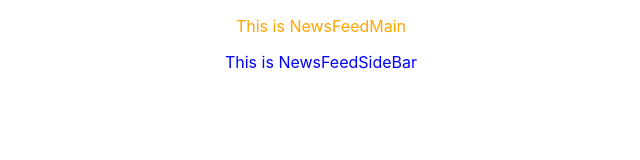
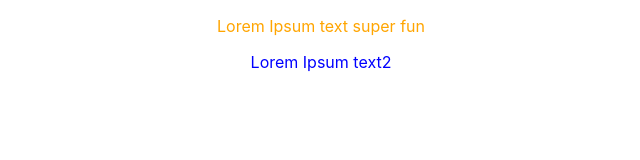
Before and after one commit to marcusjensen15/news-feed-main-component, a React (Create React App) app: page / in a window 1280 px wide. Shown: the top 160 px of the page, without its empty margins (319-959 px from the left). Built offline with nearby package versions, Linux system fonts and the light colour scheme.

Commit message:
pass dummy props to components

```diff
--- a/src/App.js
+++ b/src/App.js
@@ -19,29 +19,30 @@ class App extends React.Component {
   constructor(props){
     super(props);
     this.state = {
-      masterNewsList: [],
-      newsFeedMainData: {},
-      newsFeedbackSideBarData: {}
+      masterNewsList: testJsonObject,
+      newsFeedMainData: testJsonObject[0],
+      newsFeedbackSideBarData: [testJsonObject[1],testJsonObject[2]]
     };
   }
 
 
 
 
-  componentDidMount = async() => {
-  let masterList = testJsonObject;
-
-  await this.setState({masterNewsList: masterList})
-  await this.setState({newsFeedMainData: masterList[0]})
-  await this.setState({newsFeedbackSideBarData: masterList.slice(1,3)})
-  await console.log(this.state);
-}
+//   componentDidMount = async () => {
+//   let masterList = testJsonObject;
+//   // let masterListSlice = masterList.slice(1,3);
+//
+//    await this.setState({masterNewsList: masterList})
+//    await this.setState({newsFeedMainData: masterList[0]})
+//    await this.setState({newsFeedbackSideBarData: [masterList[1],masterList[2]] })
+//    await console.log(this.state);
+// }
 
 render(){
   return (
     <div className="App">
-      <NewsFeedMain/>
-      <NewsFeedSideBar/>
+      <NewsFeedMain newsFeedMainData={this.state.newsFeedMainData}/>
+      <NewsFeedSideBar newsFeedbackSideBarData={this.state.newsFeedbackSideBarData}/>
     </div>
     );
   }
--- a/src/components/NewsFeedMain.jsx
+++ b/src/components/NewsFeedMain.jsx
@@ -6,13 +6,8 @@ export default function NewsFeedMain(props){
 
 return(
   <div>
-    <p className="test1">This is NewsFeedMain</p>
+    <p className="test1">{props.newsFeedMainData.content}</p>
   </div>
 
 );
 }
-
-NewsFeedMain.propTypes = {
-
-
-};
--- a/src/components/NewsFeedSideBar.jsx
+++ b/src/components/NewsFeedSideBar.jsx
@@ -4,9 +4,10 @@ import PropTypes from 'prop-types';
 
 
 export default function NewsFeedSideBar(props){
+
 return(
   <div>
-    <p className="test2">This is NewsFeedSideBar</p>
+    <p className="test2">{props.newsFeedbackSideBarData[0].content}</p>
   </div>
 
 );
@@ -14,6 +15,5 @@ return(
 }
 
 NewsFeedSideBar.propTypes = {
-
-
+  newsFeedbackSideBarData: PropTypes.array
 };
--- a/src/test_json_object.js
+++ b/src/test_json_object.js
@@ -2,7 +2,7 @@ var testJsonObject = [
     {
         'newsFeed': 'The Blazers Give Back',
         'subHeader': 'Charity',
-        'content': 'Lorem Ipsum text',
+        'content': 'Lorem Ipsum text super fun',
         'articleLink': 'www.article1.com',
         'articleImage': "image 1"
     },
```
